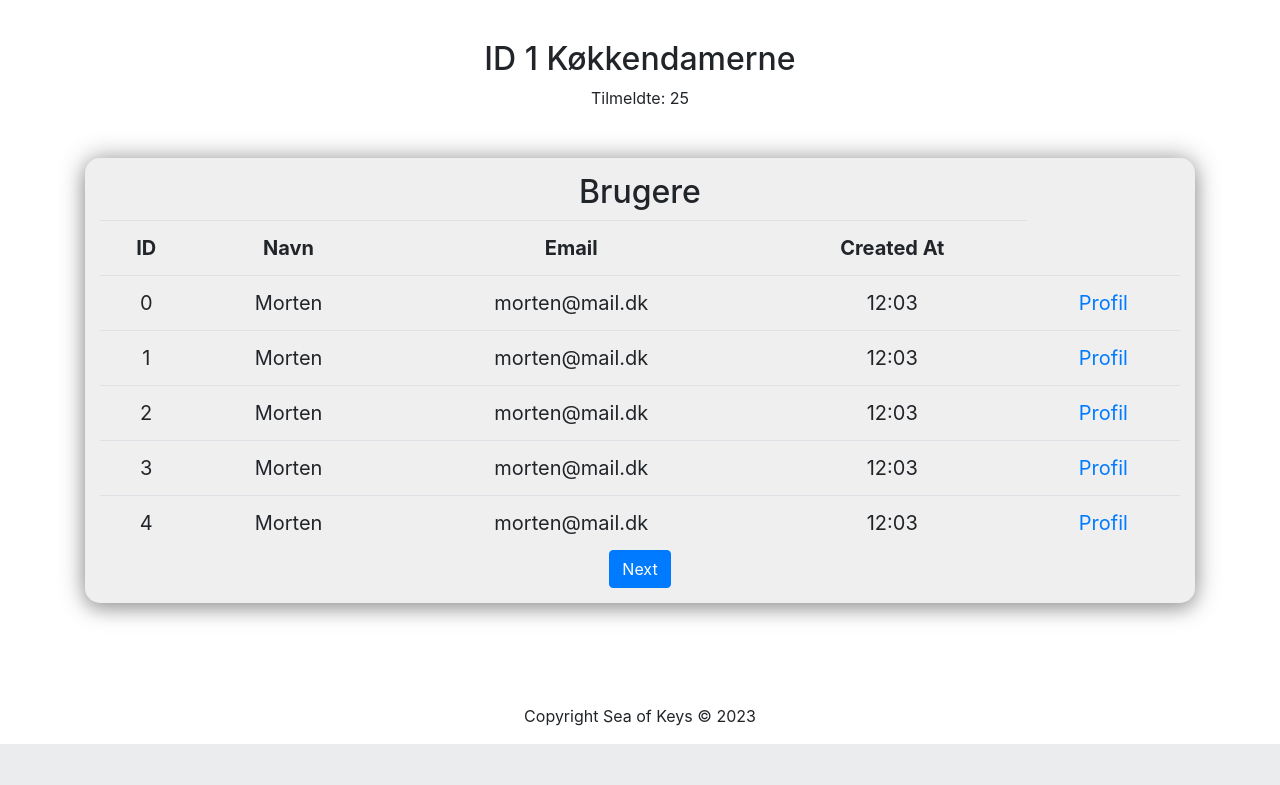
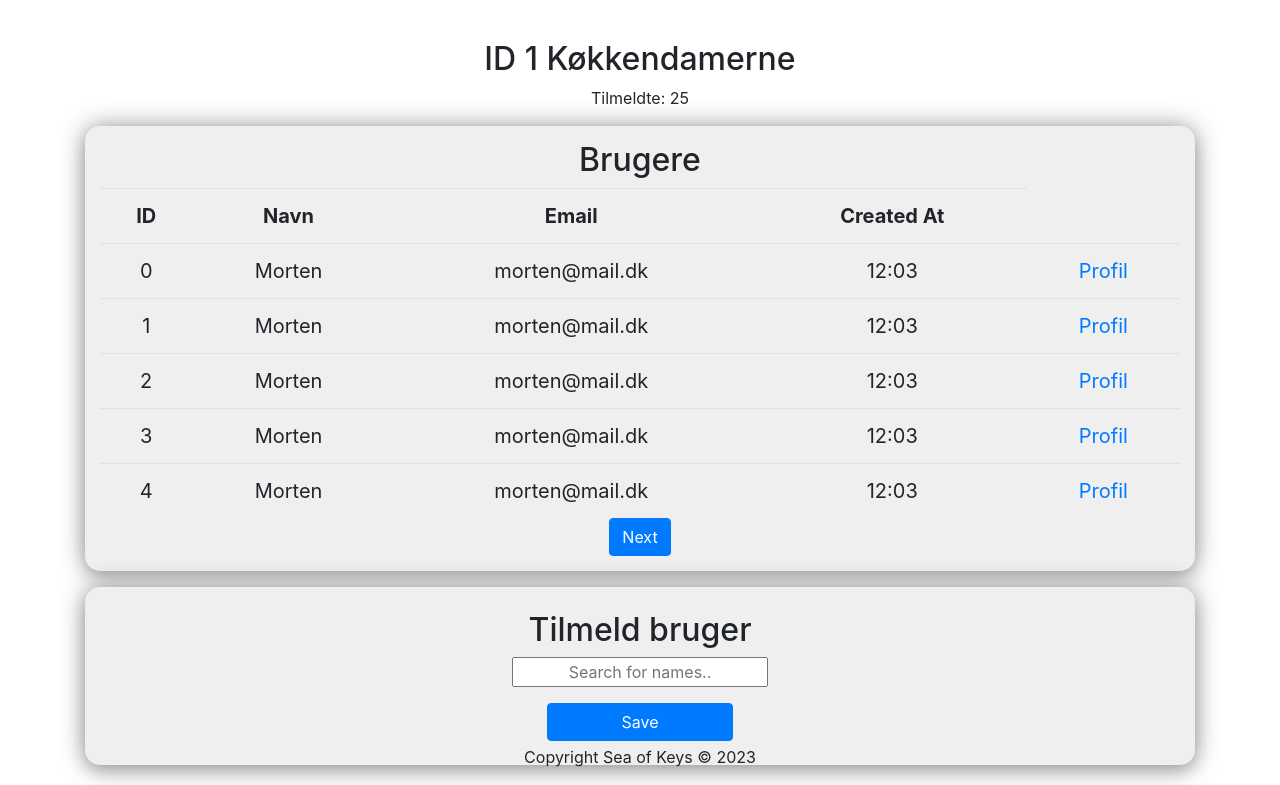
Before and after one commit to Sea-of-Keys/webadmin, a Django app: page /team/1 in a window 1280 px wide. Shown: the part 56-841 px from the top of the page. Before the commit the page ends 800 px from the top, so only its background shows below. Run offline with Django 4.2, Linux system fonts and the light colour scheme; some libraries are stand-ins or nearby versions.

Commit message:
Tilføjet søgefunktion

```diff
--- /dev/null
+++ b/mysite/webadmin/static/search.js
@@ -0,0 +1,39 @@
+document.addEventListener("DOMContentLoaded", function(){
+
+    function myFunction() {
+
+        var input, filter, ul, li, a, i, txtValue;
+        input = document.getElementById("myInput");
+        filter = input.value.toUpperCase();
+
+        ul = document.getElementById("myUL");
+        li = ul.getElementsByTagName("li");
+
+        for (i = 0; i < li.length; i++) {
+            a = li[i].getElementsByTagName("a")[0];
+
+            txtValue = a.textContent || a.innerText;
+            if (txtValue.toUpperCase().indexOf(filter) > -1) {
+
+                li[i].style.display = "";
+
+            } else {
+                li[i].style.display = "none";
+            }
+        }
+    }
+
+    ul = document.getElementById("myUL");
+    li = ul.getElementsByTagName("li");
+    var myInput = document.getElementById("myInput");
+    myInput.addEventListener("keyup", myFunction)
+
+    for (i = 0; i < li.length; i++){
+
+        li[i].childNodes[0].addEventListener("click", function(event){
+
+            myInput.value = event.target.innerText
+
+        })
+    }
+})
--- a/mysite/webadmin/templates/webadmin/rooms.html
+++ b/mysite/webadmin/templates/webadmin/rooms.html
@@ -8,8 +8,6 @@
 
 <div class="container">
   <div class="row" style="min-height: 500px;">
-
-
     <div class="col-6">
       <form class="form shadow" action="users" method="POST">
         <div class="create">
--- a/mysite/webadmin/templates/webadmin/team.html
+++ b/mysite/webadmin/templates/webadmin/team.html
@@ -3,6 +3,7 @@
 <link rel="stylesheet" href="{% static 'style.css' %}" />
 
 <script src="{% static 'pagination.js' %}"></script>
+<script src="{% static 'search.js' %}"></script>
 
 
 <div class="container">
@@ -11,11 +12,16 @@
       <div>Tilmeldte: {{teamUsersPage.paginator.count}}</div>
     </div>
 
+
+
+
+
   <!-- Bruger oversigt-->
   <!-- Historik -->
 
-  <div class="row mt-5">
-    <div class="col">
+  <div class="row mt-3" style="">
+
+    <div class="col-12">
 
       <div class="table shadow">
         <h2>Brugere</h2>
@@ -48,6 +54,31 @@
 
       </div>
     </div>
+
+    <div class="col-12">
+      <form class="form shadow p-4" action="/team/{{team.id}}" method="POST">
+        <div class="d-flex flex-column" style="align-items: center;">
+          <h2>Tilmeld bruger</h2>
+          {% csrf_token %}
+
+          <input type="text" id="myInput" placeholder="Search for names.." title="Type in a name">
+
+<ul id="myUL" class="p-0">
+
+  {% for item in users %}
+
+  <li style="display: none;"><a data-id="" >{{item.id}} {{item.name}}</a></li>
+
+  {% endfor %}
+
+
+</ul>
+
+          <input class="btn btn-primary form_button" type="submit" value="Save" />
+        </div>
+      </form>
+    </div>
+
   </div>
 
 
--- a/mysite/webadmin/views.py
+++ b/mysite/webadmin/views.py
@@ -228,6 +228,7 @@ def team(request,id):
 
         "teamUsersPage" : teamUsersPage,
         "team" : team,
+        "users" : users,
 
 
     })
```
